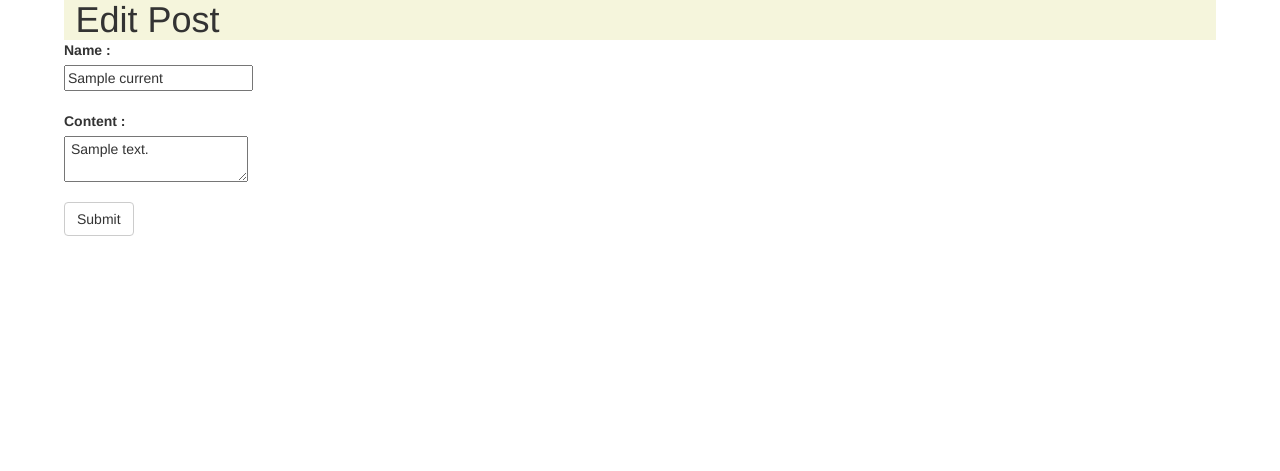
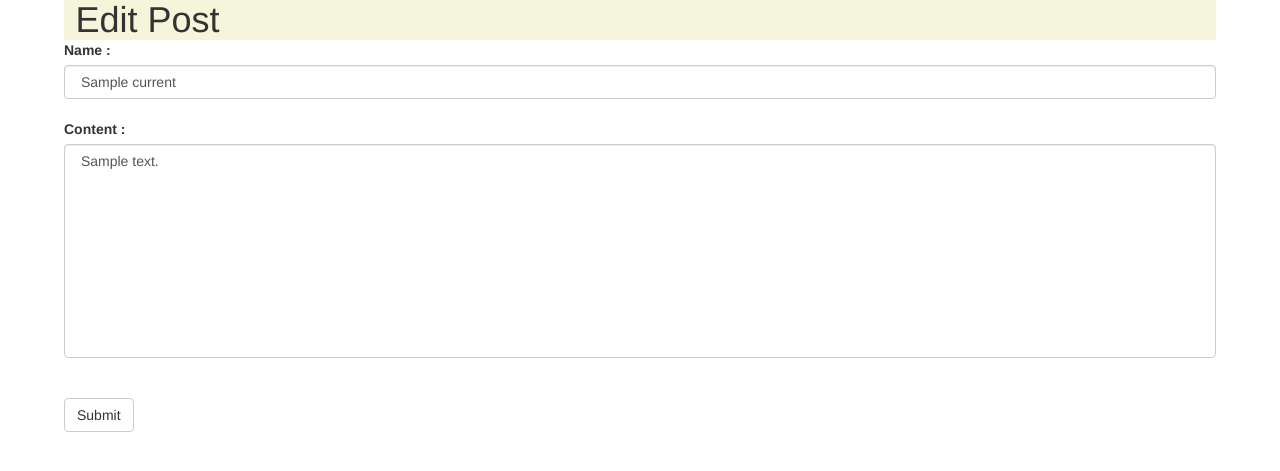
Before and after one commit to cipriRusu/Blogtype-Application, a Flask app: template JMBlogWebApp/templates/update_post.html in a window 1280 px wide. Shown: the part 63-534 px from the top of the page. Run offline with Flask 2, Linux system fonts and the light colour scheme; the template is opened without the code that fills it: most values are stand-ins (such as "Sample title", 1, 10 or a date in 2020); parts of the project's set-up code (start-up, migrations or seed data) failed here and were passed over; some libraries are stand-ins or nearby versions.

Commit message:
Added form bootstrap and changed fields to textarea (for easier bootstrapping)

```diff
--- a/JMBlogWebApp/templates/update_post.html
+++ b/JMBlogWebApp/templates/update_post.html
@@ -6,12 +6,12 @@
 
 {% block body %}
     <div class="EditPostTitle"><h1>Edit Post</h1></div>
-    <div class="Form">
+    <div class="form-group">
         <form method="post">
             <label typeof="string">Name : </label><br />
-            <div class="InputFields"><input typeof="string" name="NameInput" value="{{ current.title }}" /></div><br />
+            <textarea class="TitleInput form-control" rows="1" name="NameInput"> {{ current.title }} </textarea><br />
             <label typeof="string">Content : </label><br />
-            <textarea name="ContentInput"> {{ current.content }} </textarea><br /><br />
+            <textarea class="ContentInput form-control" rows="10" name="ContentInput"> {{ current.content }} </textarea><br /><br />
             <button class="btn btn-default">Submit</button>
         </form>
     </div>
```
